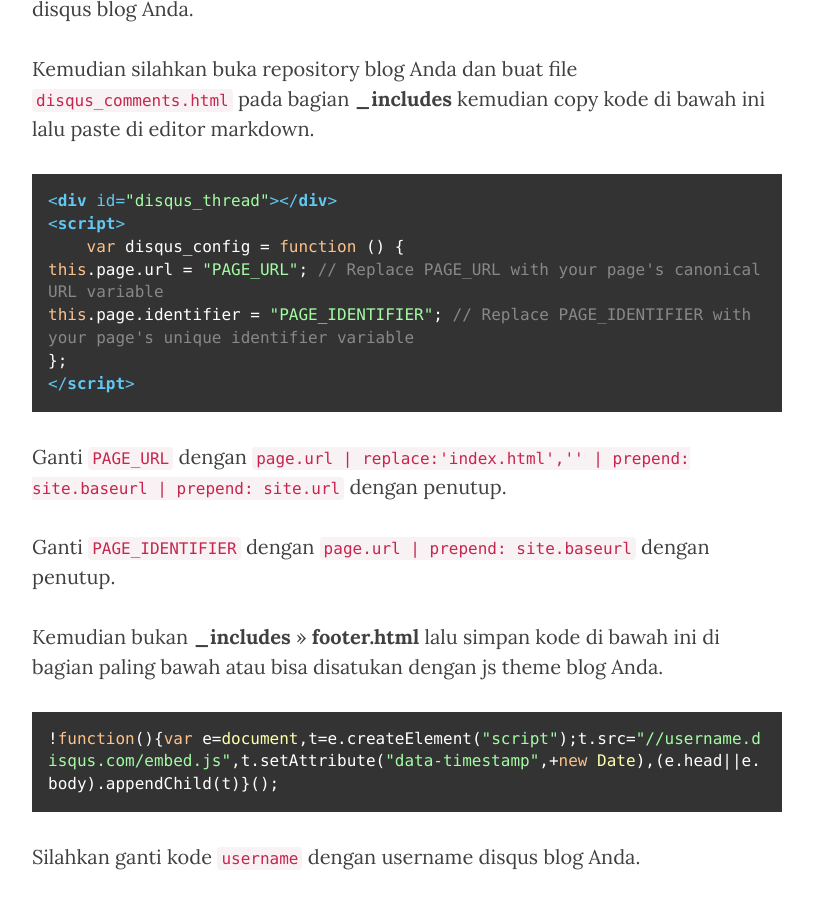
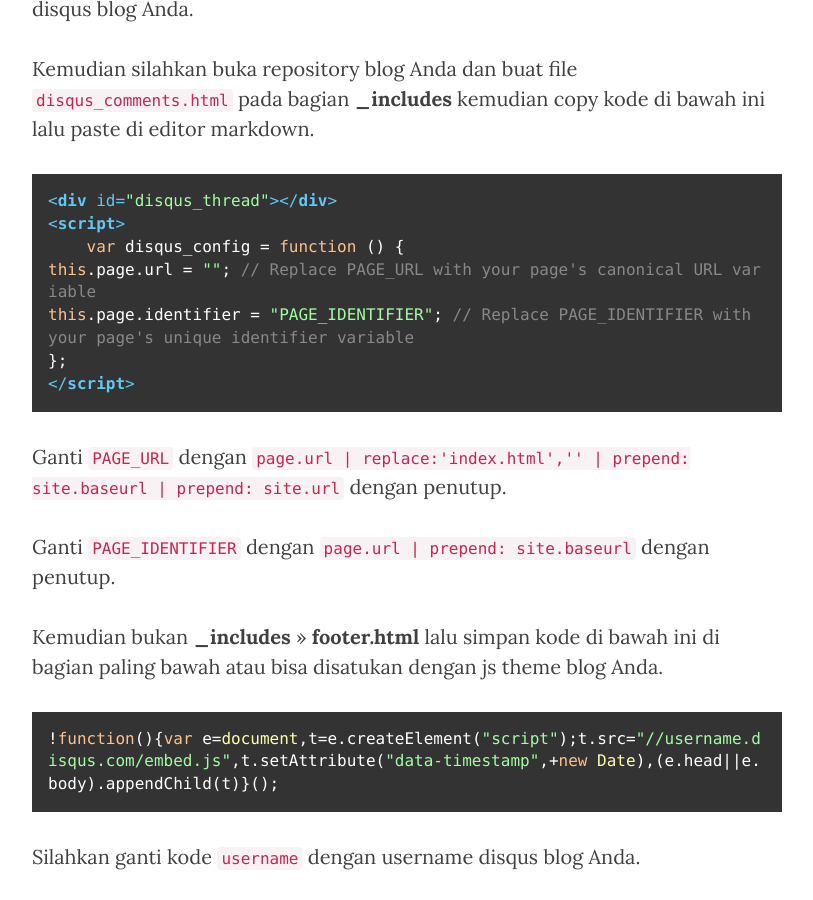
Before and after one commit to KompiAjaib/kompiajaib.github.io, a Jekyll site: the page built from _posts/2016-06-01-memasang-komentar-disqus-pada-github-pages.markdown, in a window 1280 px wide and 900 px high, scrolled down 1108 px. Shown: the whole window, without its empty margins (233-1046 px from the left). Built offline with Jekyll 4.4.1, drawn with Linux system fonts in a browser that asks for light colours; nearby versions of some CDN libraries; comment, search, counter and statistics services are not loaded.

Commit message:
Update 2016-06-01-memasang-komentar-disqus-pada-github-pages.markdown

```diff
--- a/_posts/2016-06-01-memasang-komentar-disqus-pada-github-pages.markdown
+++ b/_posts/2016-06-01-memasang-komentar-disqus-pada-github-pages.markdown
@@ -26,7 +26,7 @@ Kemudian silahkan buka repository blog Anda dan buat file `disqus_comments.html`
 <div id="disqus_thread"></div>
 <script>
     var disqus_config = function () {
-this.page.url = "PAGE_URL"; // Replace PAGE_URL with your page's canonical URL variable
+this.page.url = "{{PAGE_URL}}"; // Replace PAGE_URL with your page's canonical URL variable
 this.page.identifier = "PAGE_IDENTIFIER"; // Replace PAGE_IDENTIFIER with your page's unique identifier variable
 };
 </script>
```
